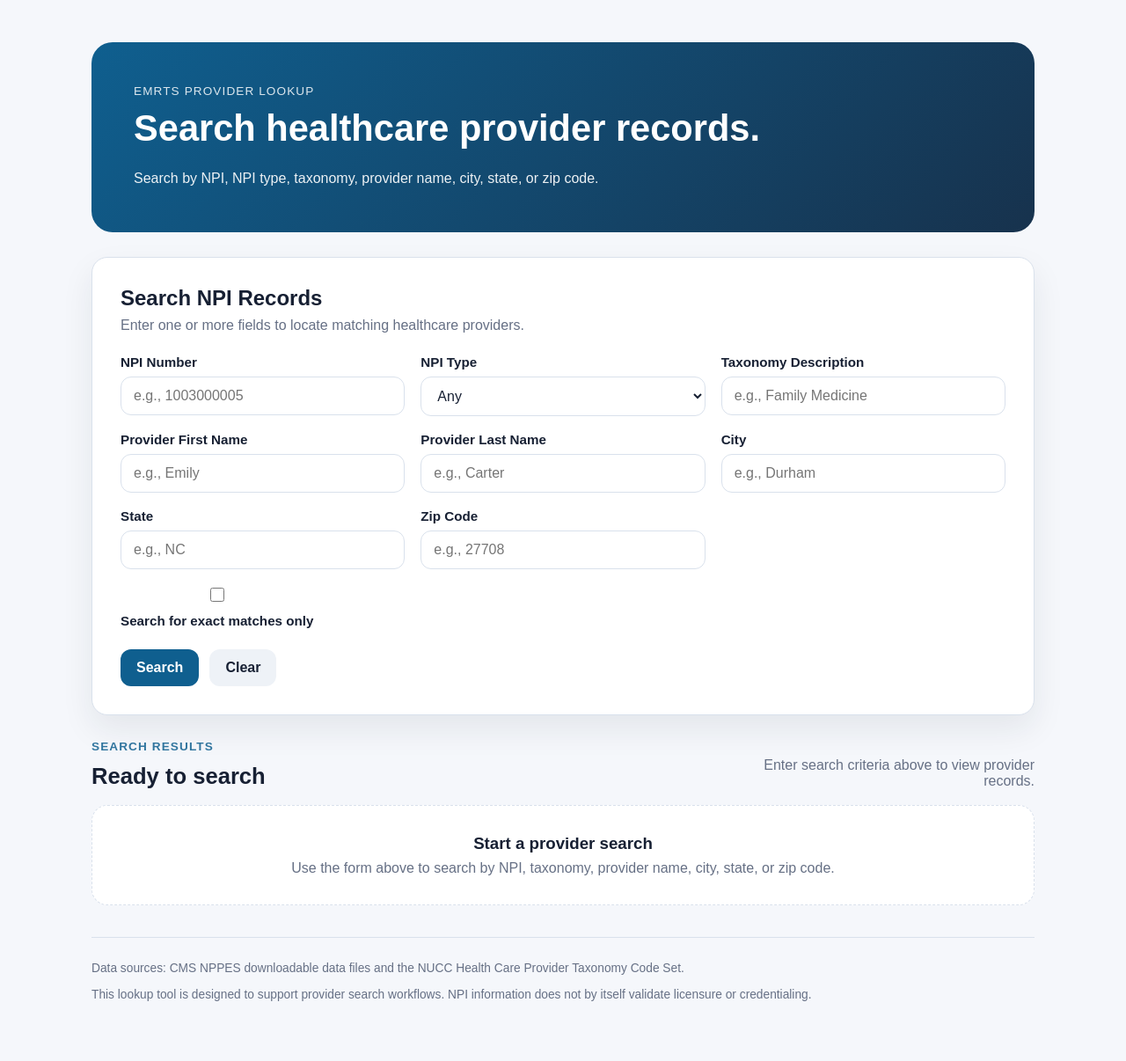
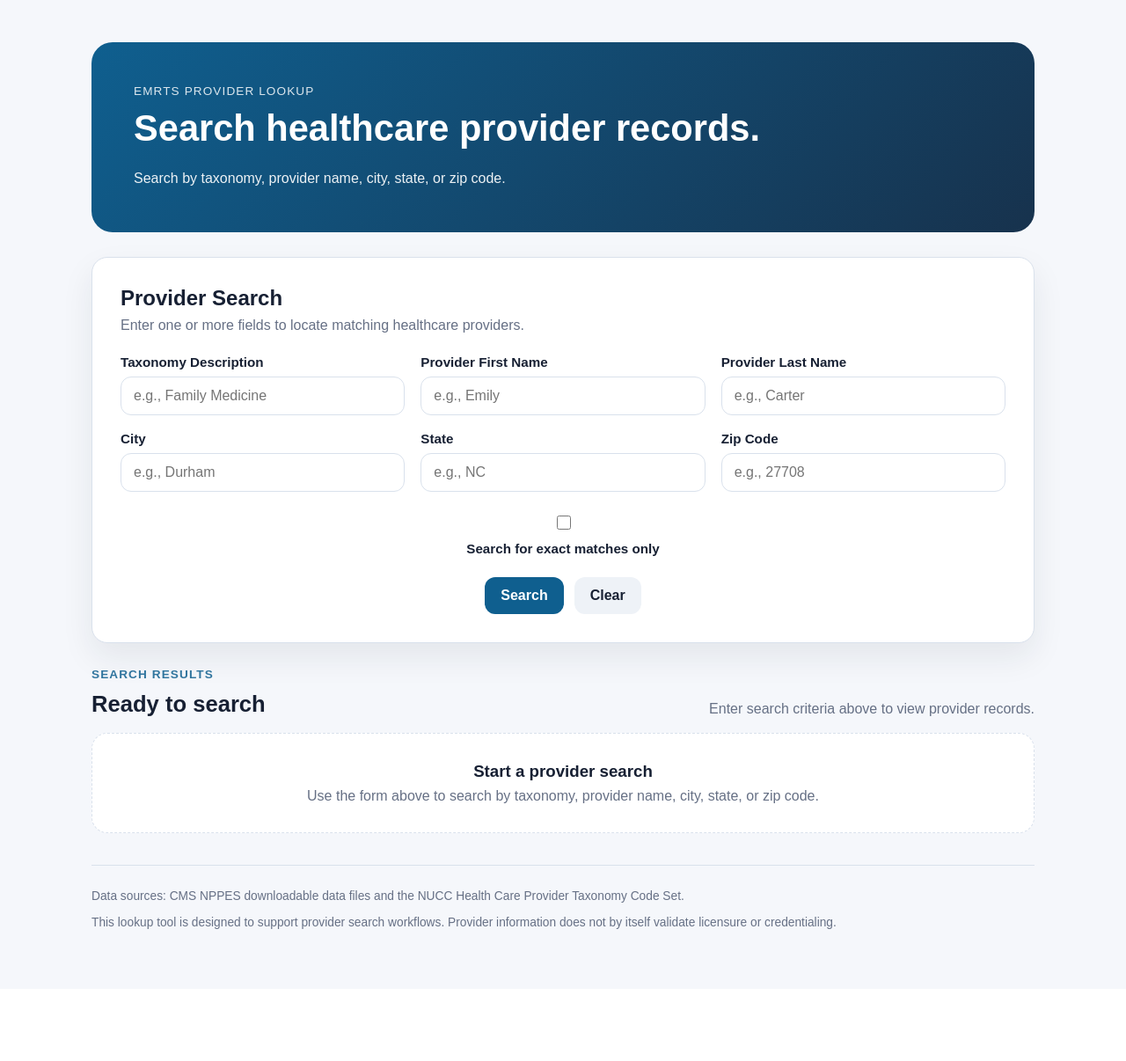
Before and after one commit to ShawnLeeTech/emr-provider-lookup, a Django app: page / in a window 1280 px wide. Shown: the part 75-1281 px from the top of the page at 88% size. After the commit the page ends 1131 px from the top, so only its background shows below. Run offline with Django 5.2, Linux system fonts and the light colour scheme.

Commit message:
Simplify provider search fields and refine UI layout

```diff
--- a/providers/views.py
+++ b/providers/views.py
@@ -4,8 +4,6 @@ from .models import Provider
 
 
 SEARCH_FIELDS = [
-    "npi",
-    "entity_type_code",
     "taxonomy_description",
     "provider_first_name",
     "provider_last_name",
@@ -34,15 +32,6 @@ def home(request):
             .prefetch_related("addresses", "provider_taxonomies__taxonomy_code")
             .order_by("provider_last_name", "provider_first_name", "organization_name")
         )
-
-        if search_values["npi"]:
-            if exact_match:
-                providers = providers.filter(npi=search_values["npi"])
-            else:
-                providers = providers.filter(npi__startswith=search_values["npi"])
-
-        if search_values["entity_type_code"]:
-            providers = providers.filter(entity_type_code=search_values["entity_type_code"])
 
         if search_values["taxonomy_description"]:
             if exact_match:
--- a/static/css/styles.css
+++ b/static/css/styles.css
@@ -678,3 +678,28 @@ select:focus {
     height: 16px;
     accent-color: var(--primary);
 }
+
+/* Final search page alignment refinements */
+.search-card .exact-match-row {
+    width: 100%;
+    justify-content: center;
+    margin-top: 24px;
+    text-align: center;
+}
+
+.search-card .actions {
+    justify-content: center;
+}
+
+.ready-results-header .result-note {
+    max-width: none;
+    white-space: nowrap;
+    text-align: right;
+}
+
+@media (max-width: 900px) {
+    .ready-results-header .result-note {
+        white-space: normal;
+        text-align: left;
+    }
+}
--- a/templates/providers/home.html
+++ b/templates/providers/home.html
@@ -29,33 +29,19 @@
                 <p class="eyebrow">EMRTS Provider Lookup</p>
                 <h1>Search healthcare provider records.</h1>
                 <p class="hero-text">
-                    Search by NPI, NPI type, taxonomy, provider name, city, state, or zip code.
+                    Search by taxonomy, provider name, city, state, or zip code.
                 </p>
             </div>
         </section>
 
         <section class="search-card">
             <div class="card-header">
-                <h2>Search NPI Records</h2>
+                <h2>Provider Search</h2>
                 <p>Enter one or more fields to locate matching healthcare providers.</p>
             </div>
 
             <form class="search-form" method="get">
                 <div class="form-grid">
-                    <label>
-                        NPI Number
-                        <input type="text" name="npi" value="{{ search_values.npi }}" placeholder="e.g., 1003000005">
-                    </label>
-
-                    <label>
-                        NPI Type
-                        <select name="entity_type_code">
-                            <option value="">Any</option>
-                            <option value="1" {% if search_values.entity_type_code == "1" %}selected{% endif %}>Individual</option>
-                            <option value="2" {% if search_values.entity_type_code == "2" %}selected{% endif %}>Organization</option>
-                        </select>
-                    </label>
-
                     <label>
                         Taxonomy Description
                         <input type="text" name="taxonomy_description" value="{{ search_values.taxonomy_description }}" placeholder="e.g., Family Medicine">
@@ -100,23 +86,27 @@
         </section>
 
         <section class="results-section">
+            {% if has_query %}
                 <div class="results-header">
                     <div>
                         <p class="eyebrow dark">Search Results</p>
-                    {% if has_query %}
                         <h2>{{ result_count }} provider result{{ result_count|pluralize }}</h2>
-                    {% else %}
-                        <h2>Ready to search</h2>
-                    {% endif %}
                     </div>
                     <p class="result-note">
-                    {% if has_query %}
                         Showing up to 20 matching provider records{% if exact_match %} using exact match search{% endif %}.
-                    {% else %}
-                        Enter search criteria above to view provider records.
-                    {% endif %}
                     </p>
                 </div>
+            {% else %}
+                <div class="results-header ready-results-header">
+                    <div>
+                        <p class="eyebrow dark">Search Results</p>
+                        <h2>Ready to search</h2>
+                    </div>
+                    <p class="result-note">
+                        Enter search criteria above to view provider records.
+                    </p>
+                </div>
+            {% endif %}
 
             {% if has_query %}
                 {% if providers %}
@@ -185,7 +175,7 @@
             {% else %}
                 <div class="empty-state">
                     <h3>Start a provider search</h3>
-                    <p>Use the form above to search by NPI, taxonomy, provider name, city, state, or zip code.</p>
+                    <p>Use the form above to search by taxonomy, provider name, city, state, or zip code.</p>
                 </div>
             {% endif %}
         </section>
@@ -195,7 +185,7 @@
                 Data sources: CMS NPPES downloadable data files and the NUCC Health Care Provider Taxonomy Code Set.
             </p>
             <p>
-                This lookup tool is designed to support provider search workflows. NPI information does not by itself validate licensure or credentialing.
+                This lookup tool is designed to support provider search workflows. Provider information does not by itself validate licensure or credentialing.
             </p>
         </footer>
     </main>
```
Also changed, not shown: providers/tests.py (+5 -2 lines), README.md, docs/database/README.md. Lines whose indentation alone changed are shown as unchanged.
